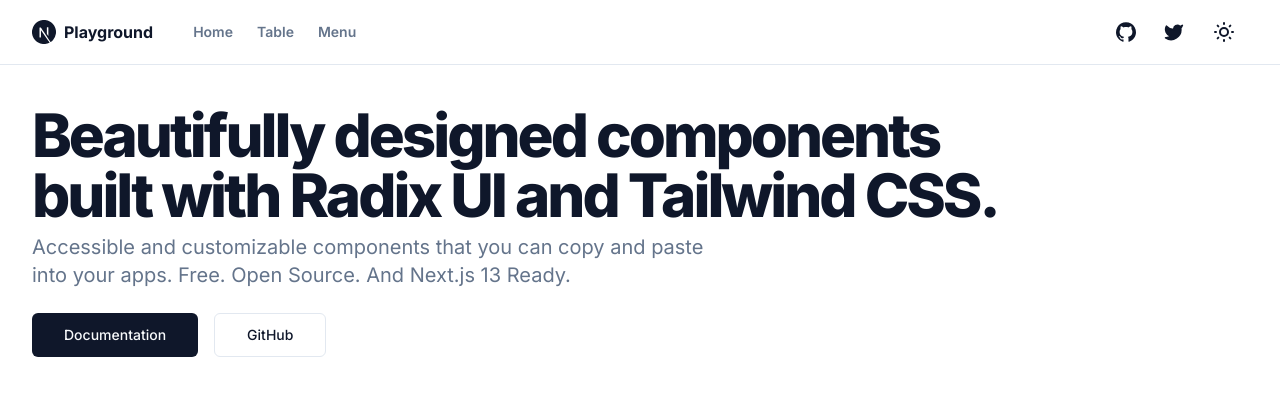
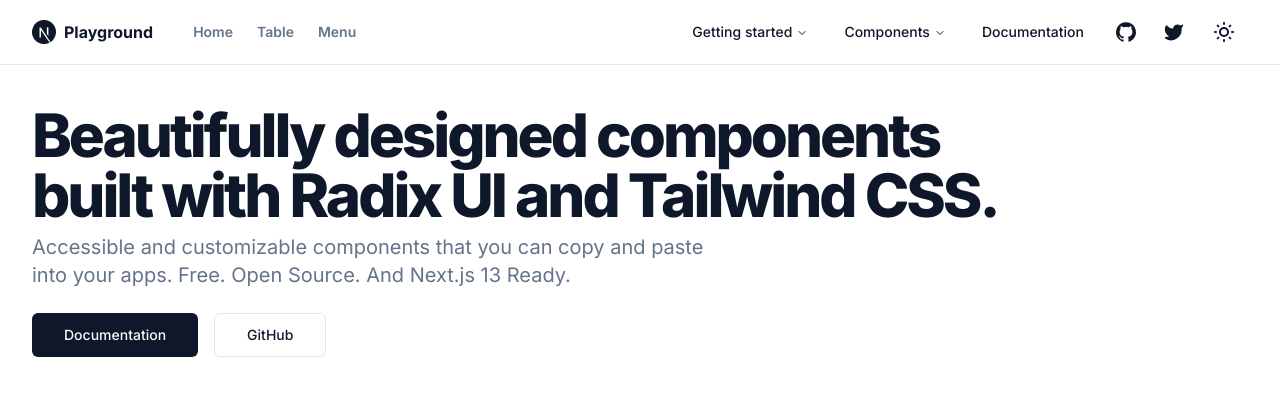
Before and after one commit to Yezo/shadcn-playground, a Next.js app: page / in a window 1280 px wide. Shown: the top 396 px of the page. Built offline with nearby package versions, Linux system fonts and the light colour scheme.

Commit message:
add navigation to site header

```diff
--- a/components/site-header.tsx
+++ b/components/site-header.tsx
@@ -5,6 +5,7 @@
 import { Icons } from "@/components/icons"
 import { MainNav } from "@/components/main-nav"
 import { ThemeToggle } from "@/components/theme-toggle"
+import { NavigationMenuDemo } from "@/app/menu/components/NavigationMenu"
 
 export function SiteHeader() {
   return (
@@ -13,6 +14,7 @@
         <MainNav items={siteConfig.mainNav} />
         <div className="flex flex-1 items-center justify-end space-x-4">
           <nav className="flex items-center space-x-1">
+            <NavigationMenuDemo />
             <Link
               href={siteConfig.links.github}
               target="_blank"
```
